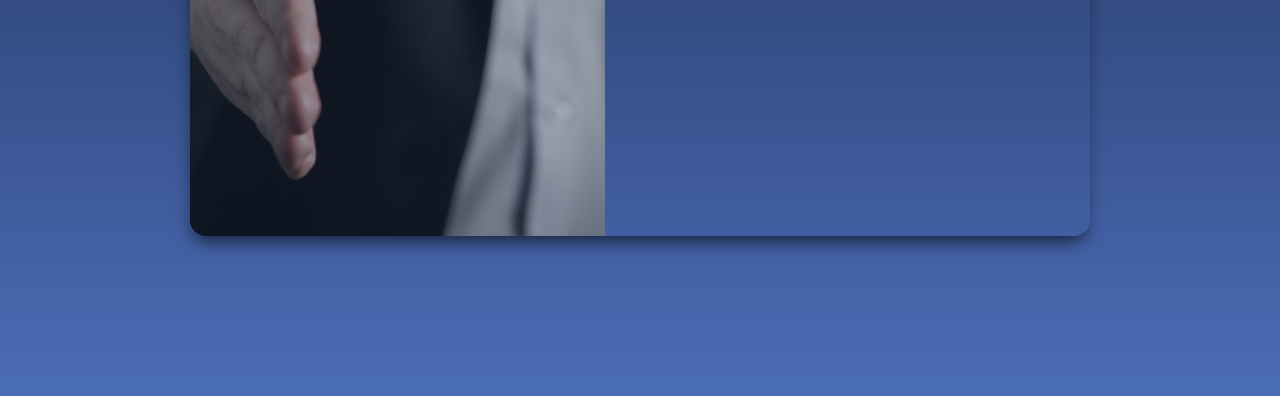
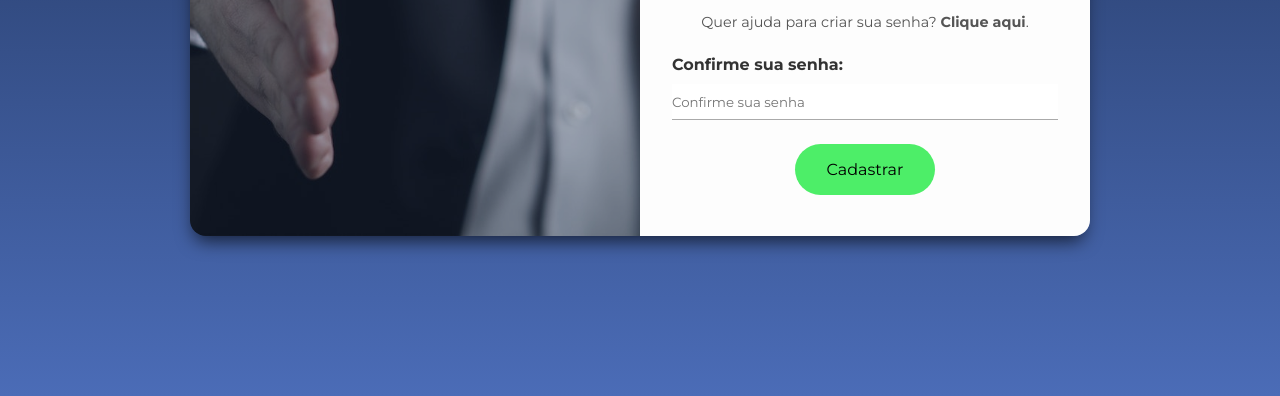
Before and after one commit to aleanrocha/projeto-gerador-de-senhas, a plain HTML site: page index.html in a window 1280 px wide. Shown: the part 436-832 px from the top of the page. Drawn offline with Linux system fonts and the light colour scheme.

Commit message:
form css

```diff
--- a/css/styles.css
+++ b/css/styles.css
@@ -35,6 +35,8 @@ main {
   display: flex;
 }
 
+/* banner */
+
 main #resister-banner {
   background: url('../img/bg-wrapper.jpg') center /cover;
   width: 50%;
@@ -51,3 +53,79 @@ main .banner-layer h1 {
   color: #fff;
   word-spacing: 50rem;
 }
+
+/* form */
+
+main #register-form {
+  background-color: #fdfdfd;
+  color: #333;
+  width: 50%;
+  display: flex;
+  flex-direction: column;
+  padding: 2rem;
+}
+main #register-form h2 {
+  text-align: center;
+  margin-bottom: 1.5rem;
+  font-size: 2.2rem;
+}
+main #register-form p {
+  color: #555555;
+  margin-bottom: 1.5rem;
+  text-align: center;
+  font-size: .9rem;
+}
+main #register-form .form-control {
+  display: flex;
+  flex-direction: column;
+  margin-bottom: 1rem;
+}
+main .form-control label {
+  margin-bottom: .6rem;
+  font-weight: bold;
+}
+main .form-control input {
+  border: none;
+  border-bottom: 1px solid #aaa;
+  padding: .6rem 0;
+}
+main .form-generate-password {
+  margin-top: 2rem;
+}
+main #generate-password {
+  font-weight: bold;
+  cursor: pointer;
+  transition: .5s;
+}
+main #generate-password:hover {
+  color: #4b6cb7;
+}
+main #generated-password {
+  border: 1.5px solid #aaa;
+  border-radius: .5rem;
+  padding: 1rem;
+  font-weight: bold;
+  margin-bottom: 1rem;
+  text-align: center;
+  display: none;
+}
+main #generated-password p {
+  font-size: 1rem;
+  color: #20c200;
+  margin-bottom: .5rem;
+}
+main #register-form input[type="submit"] {
+  background-color: #4dee68;
+  padding: 1rem 2rem;
+  border: none;
+  border-radius: 2rem;
+  cursor: pointer;
+  font-size: 1rem;
+  transition: .3s;
+  margin: 1.5rem auto 0;
+  display: block;
+
+}
+main #register-form input[type="submit"]:hover {
+  background-color: #4fff6c;
+}
--- a/index.html
+++ b/index.html
@@ -17,7 +17,7 @@
         <h1>Seja bem-vindo!</h1>
       </div>
     </section>
-    <section id="resister-form">
+    <section id="register-form">
       <h2>Crie sua conta</h2>
       <p>Registre-se para desfrutar de todas as funcionalidades do sistema</p>
       <form>
@@ -37,7 +37,7 @@
           <p>Quer ajuda para criar sua senha? <span id="generate-password">Clique aqui</span>.</p>
           <div id="generated-password">
             <p>Aqui está sua senha</p>
-            <h4></h4>
+            <h4>ndnrnr8745t92</h4>
           </div>
         </div>
         <div class="form-control">
```
